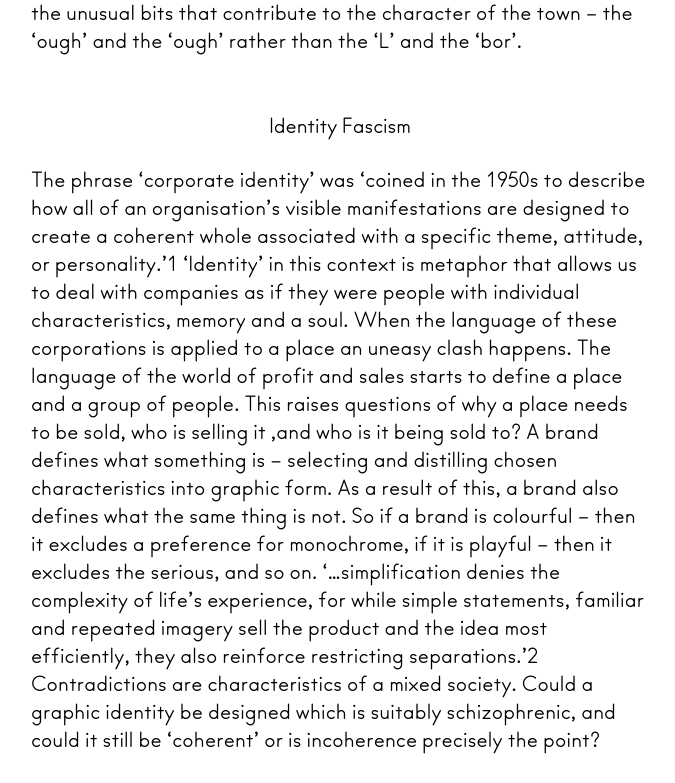
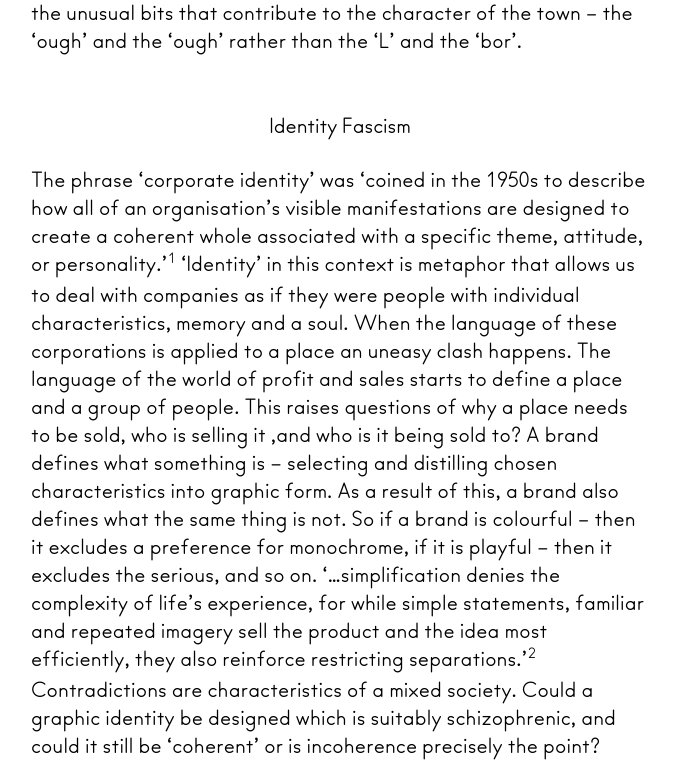
Before and after one commit to kieranstartup/LOOGABAROOGA, a PHP site: page / in a window 1280 px wide. Shown: the part 536-1319 px from the top of the page, without its empty margins (300-975 px from the left). Run offline with PHP 8.4, Linux system fonts and the light colour scheme.

Commit message:
added in footnotes

```diff
--- a/index.html
+++ b/index.html
@@ -72,7 +72,7 @@
                 Identity Fascism
             </div>
             <div id="chapter-2">
-                The phrase ‘corporate identity’ was ‘coined in the 1950s to describe how all of an organisation’s visible manifestations are designed to create a coherent whole associated with a specific theme, attitude, or personality.’1 ‘Identity’ in this context is metaphor that allows us to deal with companies as if they were people with individual characteristics, memory and a soul. When the language of these corporations is applied to a place an uneasy clash happens. The language of the world of profit and sales starts to define a place and a group of people. This raises questions of why a place needs to be sold, who is selling it ,and who is it being sold to? A brand defines what something is – selecting and distilling chosen characteristics into graphic form. As a result of this, a brand also defines what the same thing is not. So if a brand is colourful – then it excludes a preference for monochrome, if it is playful – then it excludes the serious, and so on. ‘…simplification denies the complexity of life’s experience, for while simple statements, familiar and repeated imagery sell the product and the idea most efficiently, they also reinforce restricting separations.’2 Contradictions are characteristics of a mixed society. Could a graphic identity be designed which is suitably schizophrenic, and could it still be ‘coherent’ or is incoherence precisely the point?
+                The phrase ‘corporate identity’ was ‘coined in the 1950s to describe how all of an organisation’s visible manifestations are designed to create a coherent whole associated with a specific theme, attitude, or personality.’<span class="footnote">1</span> ‘Identity’ in this context is metaphor that allows us to deal with companies as if they were people with individual characteristics, memory and a soul. When the language of these corporations is applied to a place an uneasy clash happens. The language of the world of profit and sales starts to define a place and a group of people. This raises questions of why a place needs to be sold, who is selling it ,and who is it being sold to? A brand defines what something is – selecting and distilling chosen characteristics into graphic form. As a result of this, a brand also defines what the same thing is not. So if a brand is colourful – then it excludes a preference for monochrome, if it is playful – then it excludes the serious, and so on. ‘…simplification denies the complexity of life’s experience, for while simple statements, familiar and repeated imagery sell the product and the idea most efficiently, they also reinforce restricting separations.’<span class="footnote">2</span> Contradictions are characteristics of a mixed society. Could a graphic identity be designed which is suitably schizophrenic, and could it still be ‘coherent’ or is incoherence precisely the point?
                 <br>
                 <br> A brand has been created for Loughborough by the business improvement district. <span id="reference-image-love-loughborough" class="underline" >Love Loughborough</span> is accompanied by a heart made up of smaller pictograms. The majority of these are applicable to most English towns and cities, however pictograms of the Carillon and the Sock Statue locate the brand firmly in Loughborough. The brand echoes perhaps the most famous piece of place-based marketing – the I Heart NY design by Milton Glasier in 1977. What Glazier’s identity does so successfully is to allow the individual space for participation. If you choose to wear a bag that says I Heart NY, then you choose to take part in the brand. You become the ‘I’ and enter into a dialog with the city. The unsolicited remixes of I heart NY further cement the participatory nature of the brand – I ‘pizza’ NY, I ‘orange’ NY – the brand is easily manipulated to give alternative messages, yet each of these messages reinforce a celebration of the city. Love Loughborough doesn’t have this capacity for consumer participation. Instead, it acts as a command where you are ordered to Love the Town. This is symptomatic of the culture of ready-made, one size fits all place branding – where any notion of self-identity is subsumed by the eagerness to match ‘competing’ places. As a result these homogenous identities degrade the very qualities of the place they claim to embody.
                 <br>
@@ -87,7 +87,7 @@
                 Graphic Archaeology
             </div>
             <div id="chapter-3">
-                For the past five years we have been working with local councils and community groups on a variety of public realm projects. There is a general sense in the briefing of such projects that there is a lack of identity in these places. What is this place? What was this place? What could this place become? For us a key requirement of responding to this task is drawing out and enriching a place’s cultural identity, to ‘add coherence to an existing neighbourhood through new interventions’3.
+                For the past five years we have been working with local councils and community groups on a variety of public realm projects. There is a general sense in the briefing of such projects that there is a lack of identity in these places. What is this place? What was this place? What could this place become? For us a key requirement of responding to this task is drawing out and enriching a place’s cultural identity, to ‘add coherence to an existing neighbourhood through new interventions’<span class="footnote">3</span>.
                 <br>
                 <br> If an identity presents itself as the definition of a place, then it is immediately oppressive, but how can you graphically respond to a place without ending up with a single definitive brand? In these projects we often find ourselves looking for opportunities where graphic design can have a specific application: a wayfinding system, an identity for a community workshop, a temporary museum, a walking guide, still life photographs of products of an industrial estate. We are looking to create situations where groups can form and have a graphic means of communicating, without a dogmatic stylistic direction claiming to represent everyone in the area. This approach allows for the multiplicity which is usually lost when characteristics of place are watered down into a graphic mark.
                 <br>
@@ -95,7 +95,7 @@
                 <br>
                 <br> Most places have established stories that are told about them. In the case of Loughborough, the presence of a company like Brush who build and export turbines globally becomes a characteristic of the town. The monumental Falcon Works overlooks the train station and the Brush social club extends the influence of the company further into the social fabric of the town. But there are more prickly stories too. Loughborough’s Immigration Enforcement Reporting Centre registers immigrants based in the three surrounding cities of Nottingham, Derby and Leicester. What place is there which could be more relevant to a discussion on identity than the centre which grants a British identity to a lucky few of those who visit it. Two very different organisations both playing hugely significant roles in the town, but it’s the Falcon works which provides the material suitable for the Loughborough’s postcard.
                 <br>
-                <br>Not every story can be told and many won’t feel relevant to a given project. But as a working methodology we are interested in excavating these artefacts and exploring some new mythologies out of fragments of the past and present. Objects are often able to articulate things that humans cannot. In the words of the designer Norman Potter ‘…every human artefact – whether painting, poem, chair, or rubbish bin – evokes and invokes the inescapable totality of a culture, and the hidden assumptions which condition cultural priorities’4. A philosophy of design and production, of place and time, is embodied in each and every object. By looking at the materials and forms at hand in a place, the byproducts of human endeavours, we get a sense of the layers of history that have laid the foundations of a place. These materials, and the stories that come with them, can then form the basis of a graphic response to a place.
+                <br>Not every story can be told and many won’t feel relevant to a given project. But as a working methodology we are interested in excavating these artefacts and exploring some new mythologies out of fragments of the past and present. Objects are often able to articulate things that humans cannot. In the words of the designer Norman Potter ‘…every human artefact – whether painting, poem, chair, or rubbish bin – evokes and invokes the inescapable totality of a culture, and the hidden assumptions which condition cultural priorities’<span class="footnote">4</span>. A philosophy of design and production, of place and time, is embodied in each and every object. By looking at the materials and forms at hand in a place, the byproducts of human endeavours, we get a sense of the layers of history that have laid the foundations of a place. These materials, and the stories that come with them, can then form the basis of a graphic response to a place.
             </div>
             <!-- ////////////////////////////////////////////////////// -->
             <!-- /////////////////// Chapter Four ///////////////////// -->
@@ -104,7 +104,7 @@
                 Ad-Bricolage-Hocism
             </div>
             <div id="chapter-4">
-                In Adhocism Charles Jencks and Nathan Silver describe ways of working which reuse existing materials in order to solve new problems. Adhocism is the reconfiguring of existing elements in order to achieve a specific purpose. ‘Designers are often taught to reduce things to their essence, but in fact that process too often results in the reduction of the ideas to only one of their parts.’5 An Adhoc approach favours nuance and pluralism over reduction and standardisation.6 The Loughborough coat of arms was created in this spirit. A bricolage of existing forms taken from three families who had once owned the town. The bull's head and the maunch (lady's sleeve) are symbolic of the Hastings family. The lion is taken from the Beaumont Family. The cockleshells and lace pattern come from the Arms of the Despencer Family. Whilst these individual forms are already reduced they carry with them a broader historical narrative and a more open ended set of references and embrace pluralism.
+                In Adhocism Charles Jencks and Nathan Silver describe ways of working which reuse existing materials in order to solve new problems. Adhocism is the reconfiguring of existing elements in order to achieve a specific purpose. ‘Designers are often taught to reduce things to their essence, but in fact that process too often results in the reduction of the ideas to only one of their parts.’<span class="footnote">5</span> An Adhoc approach favours nuance and pluralism over reduction and standardisation.<span class="footnote">6</span> The Loughborough coat of arms was created in this spirit. A bricolage of existing forms taken from three families who had once owned the town. The bull's head and the maunch (lady's sleeve) are symbolic of the Hastings family. The lion is taken from the Beaumont Family. The cockleshells and lace pattern come from the Arms of the Despencer Family. Whilst these individual forms are already reduced they carry with them a broader historical narrative and a more open ended set of references and embrace pluralism.
                 <br>
                 <br> As well as associative value, objects carry traces and histories all of their own in a way that reduced graphic forms struggle to retain. A logo for example craves reduction for ease of reproduction and immediacy of communication. This reduction of messages is what we see in many place based branding projects and is something we see happening in architectural spaces too.
                 <br>
@@ -112,9 +112,9 @@
                 <br>
                 <br> Whilst we really enjoy this Potemkin village, this brilliantly executed illustration of how all places are a combination of a physical place alongside a projected image of a place, we suspect it wasn’t intended in this spirit. Instead it shows a more somber longing for another time, an idealised image of a time when the high streets role within society served a different level of importance. By pretending like time and change hasn’t happened it feels like history is being denied. Pretending like nothing has changed since the 50s is not celebrating history, instead it denies the layers of change and complexity that make something old.
                 <br>
-                <br>‘Attempts at returning buildings to their original condition … robs them of the very quality for which they are prized, oldness, leaving behind shells that show no sign or wear and tear and are innocent of history.’7
+                <br>‘Attempts at returning buildings to their original condition … robs them of the very quality for which they are prized, oldness, leaving behind shells that show no sign or wear and tear and are innocent of history.’<span class="footnote">7</span>
                 <br>
-                <br>But then again perhaps this ‘original condition’ never existed in the first place, and the longing that is felt, particularly in the Belco case, is simply concealing this truth. ’Nostalgia, like any form of narrative, is always ideological: the past it seeks has never existed except as narrative, and hence, always absent.’8 By looking for and highlighting unique layers of local history, one could be hiding the fact that under corporate capitalism every place is in fact the same. There is nothing unique, just Costa Coffee. Uniqueness is exactly what the mercantile competition craves, nothing more.
+                <br>But then again perhaps this ‘original condition’ never existed in the first place, and the longing that is felt, particularly in the Belco case, is simply concealing this truth. ’Nostalgia, like any form of narrative, is always ideological: the past it seeks has never existed except as narrative, and hence, always absent.’<span class="footnote">8</span> By looking for and highlighting unique layers of local history, one could be hiding the fact that under corporate capitalism every place is in fact the same. There is nothing unique, just Costa Coffee. Uniqueness is exactly what the mercantile competition craves, nothing more.
             </div>
             <!-- ////////////////////////////////////////////////////// -->
             <!-- /////////////////// Chapter Five ///////////////////// -->
--- a/style.css
+++ b/style.css
@@ -247,6 +247,14 @@ a:visited {
     width: 489px;
     margin: 0 auto;
     padding-bottom: 94px;
+}
+
+.footnote {
+    font-size: 15px;
+    letter-spacing: 0.5px;
+    top: -8px;
+    padding-left: 1px;
+        position: relative;
 }
 
 .chapter-spacing {
```
